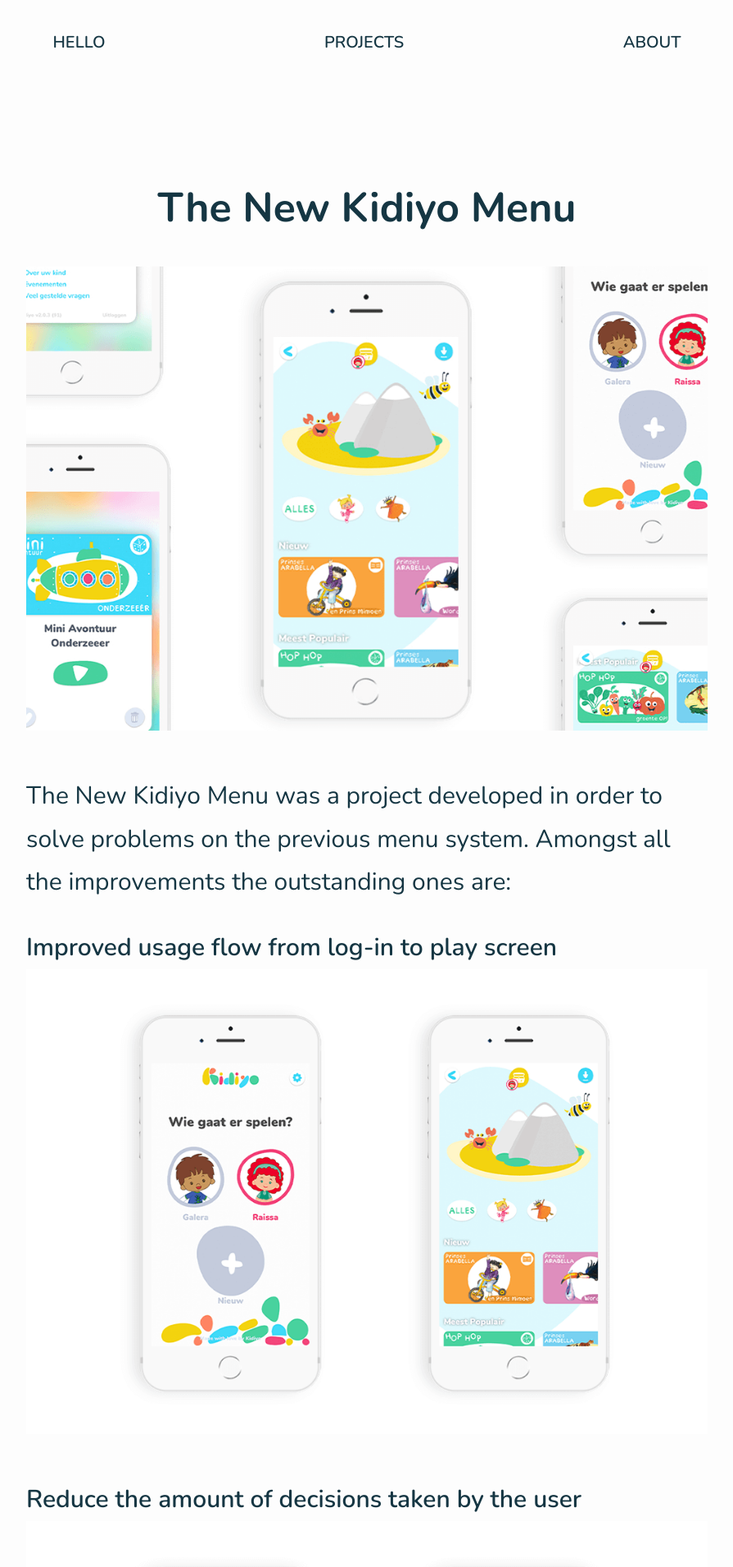
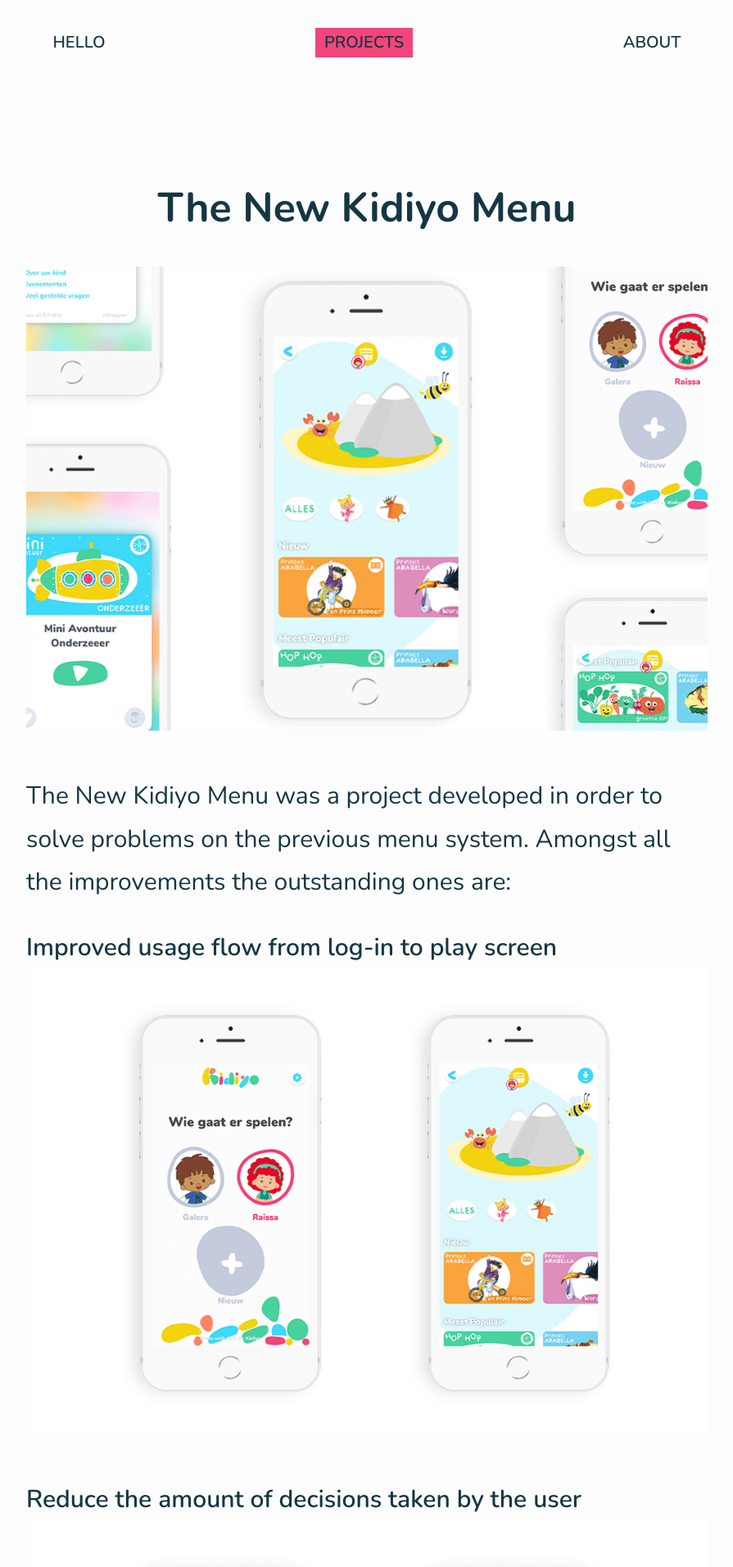
Before and after one commit to NunoAlexandre/raissacolonetti.github.io, a Jekyll site: the page built from new-kidiyo-menu.html, in a window 1280 px wide. Shown: the top 1911 px of the page at 82% size, without its empty margins (192-1087 px from the left). Built offline with Jekyll 4.4.1, drawn with Linux system fonts in a browser that asks for light colours.

Commit message:
Highlight projects menu link when in a project

```diff
--- a/_includes/header.html
+++ b/_includes/header.html
@@ -3,7 +3,7 @@
 <header class="site-header">
   <nav class="menu">
       <a {% if currentPage == '' %} class="current" {% endif %} href="{{ site.url }}">Hello</a>
-      <a {% if currentPage == 'projects' %} class="current" {% endif %} href="{{ "/projects" | prepend: site.url  }}">Projects</a>
+      <a {% if currentPage == 'projects' or page.layout == 'project' %} class="current" {% endif %} href="{{ "/projects" | prepend: site.url  }}">Projects</a>
       <a {% if currentPage == 'about' %} class="current" {% endif %} href="{{ "/about" | prepend: site.url }}">About</a>
   </nav>
 </header>
```
